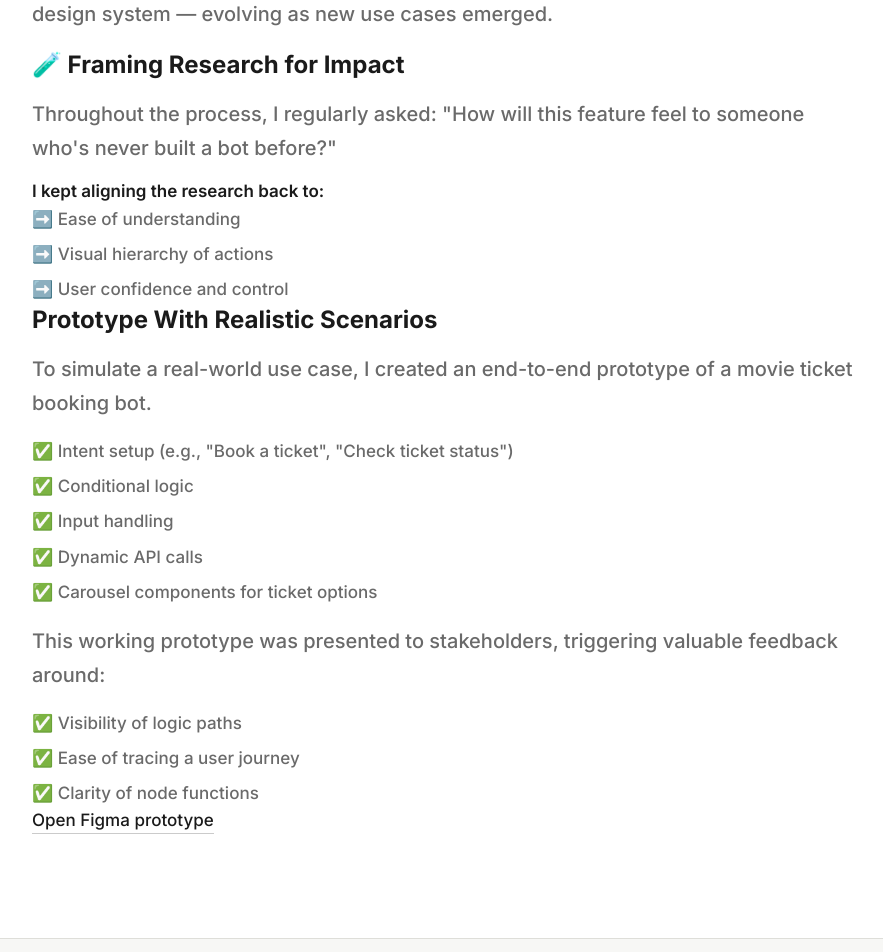
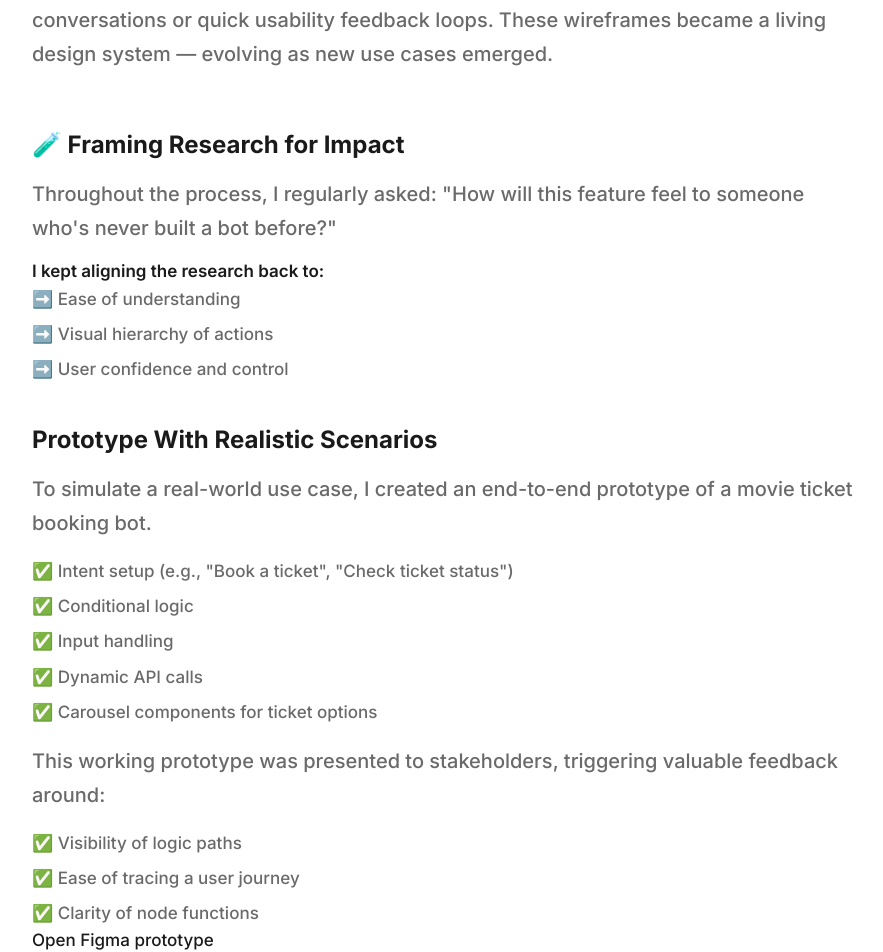
Before and after one commit to Johnley270/Personal-website, a React (Vite) app: page /bcf in a window 1280 px wide. Shown: the part 9910-10862 px from the top of the page, without its empty margins (362-1245 px from the left). Built offline with nearby package versions, Linux system fonts and the light colour scheme; a web font is replaced by a local one.

Commit message:
Improve spacing consistency in Iteration Cycle section

```diff
--- a/src/pages/CaseStudy.jsx
+++ b/src/pages/CaseStudy.jsx
@@ -341,8 +341,8 @@ function BcfCaseStudy({ onContactClick, study }) {
             <p className="cs-lead">{study.iterationIntro}</p>
             {study.iterationCards ? (
               <div className="cs-copy">
-                {study.iterationCards.map((card) => (
-                  <div key={card.title}>
+                {study.iterationCards.map((card, index) => (
+                  <div key={card.title} style={{ marginTop: index > 0 ? "40px" : "0" }}>
                     <h3>{card.title}</h3>
                     {card.intro && <p>{card.intro}</p>}
                     {card.assessLabel && <p className="cs-analysis-label">{card.assessLabel}</p>}
@@ -374,6 +374,7 @@ function BcfCaseStudy({ onContactClick, study }) {
                 )}
               </>
             )}
+            <div style={{ marginTop: "40px" }}>
               <h3>Prototype With Realistic Scenarios</h3>
               <div className="cs-copy">
                 <p>{study.prototypeIntro}</p>
@@ -401,6 +402,7 @@ function BcfCaseStudy({ onContactClick, study }) {
               >
                 Open Figma prototype
               </a>
+            </div>
           </div>
         </section>
 
```
Lines whose indentation alone changed are shown as unchanged.
